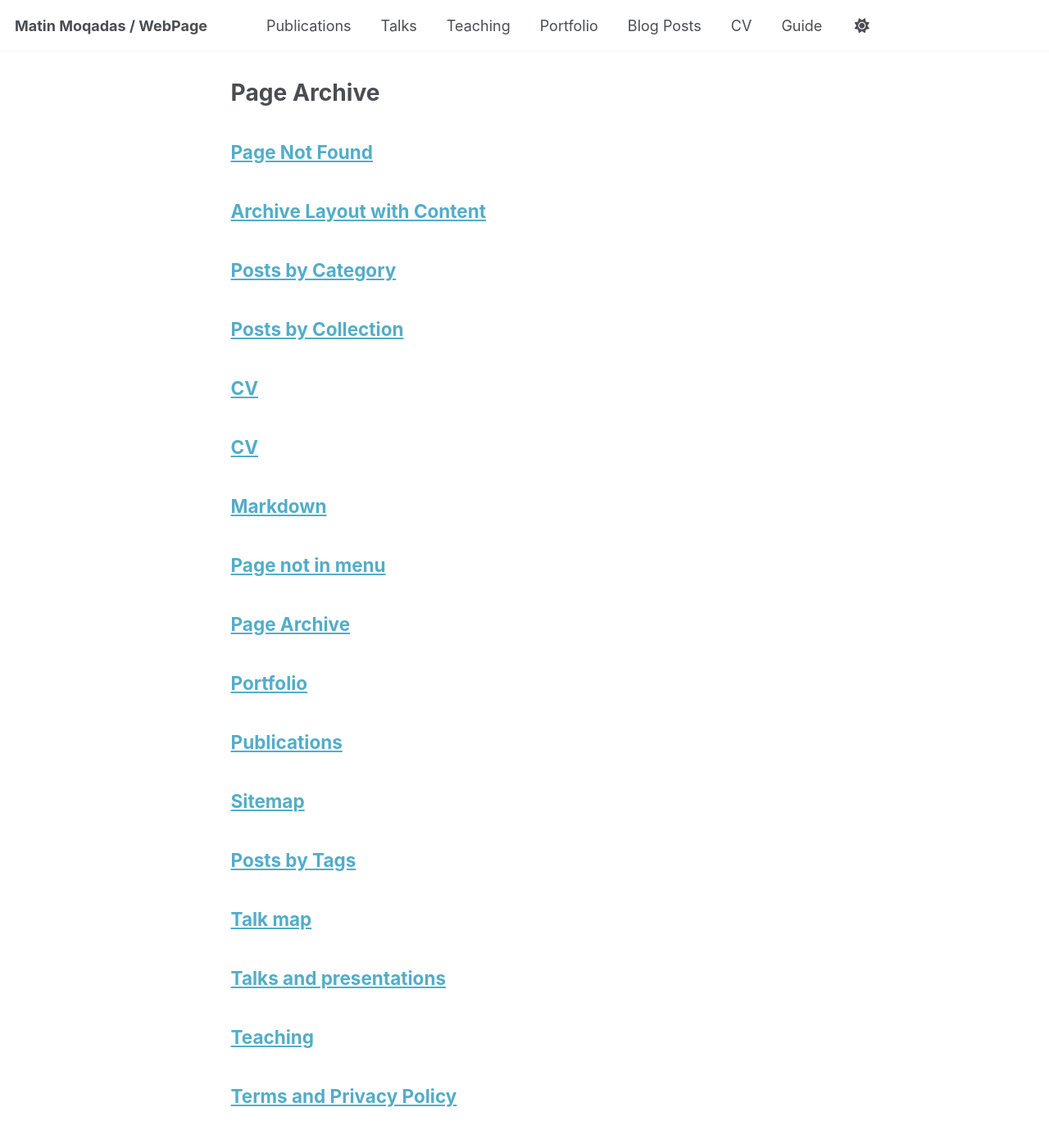
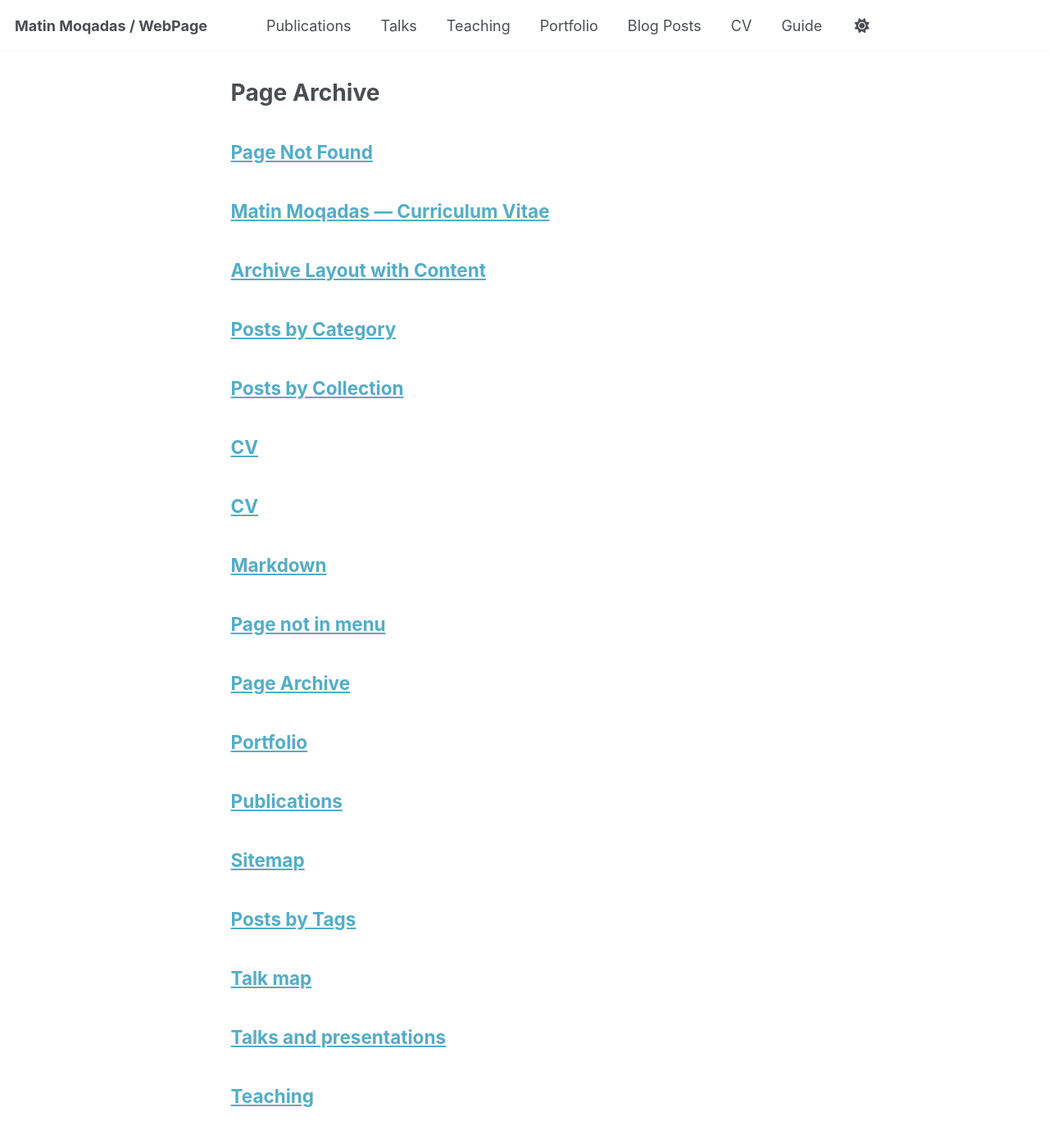
Before and after one commit to matinmoqadas/matinmoqadas.github.io, a Jekyll site: the page built from _pages/page-archive.html, in a window 1280 px wide and 1400 px high. Shown: the top 1390 px of the window at 82% size. Built offline with Jekyll 4.4.1, drawn with Linux system fonts in a browser that asks for light colours; a script that is not in the unit is left out; some of the changed text lies outside the part shown.

Commit message:
Update about.md

```diff
--- a/_pages/about.md
+++ b/_pages/about.md
@@ -1,3 +1,11 @@
+---
+permalink: /
+title: "Matin Moqadas — Curriculum Vitae"
+author_profile: true
+redirect_from:
+  - /about/
+  - /about.html
+---
 # Matin Moqadas — Curriculum Vitae
 
 📍 **MSc Artificial Intelligence Student**
```
